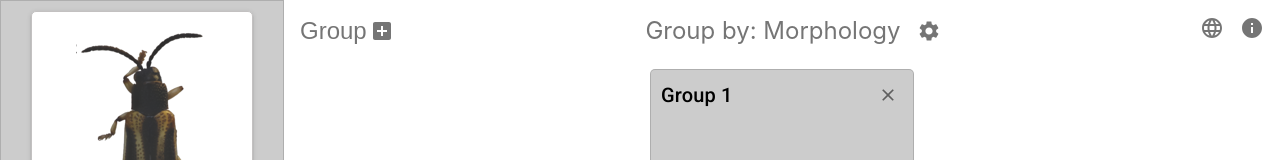
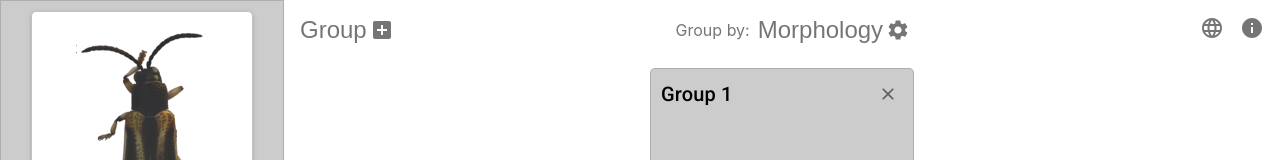
Before and after one commit to ocelots-rcn/EcoSort, a React (Create React App) app: page / in a window 1280 px wide. Shown: the top 160 px of the page. Built offline with nearby package versions, Linux system fonts and the light colour scheme.

Commit message:
combine text and icon in GroupBy button

```diff
--- a/src/header/Grouping.js
+++ b/src/header/Grouping.js
@@ -21,11 +21,10 @@ const Grouping = () => {
   const { currentGrouping, groupings, setCurrentGrouping } = useDataContext();
 
   return <Box sx={{display: 'flex', flexDirection: 'row'}}>
-    <Box sx={{padding: '8px 8px 8px 0px', fontSize: '1.5rem', color: 'rgba(0, 0, 0, 0.54)'}}>
-      {translation.groupBy} {groupings[currentGrouping] && translateBlock(groupings[currentGrouping].label)}
-    </Box>
+    <Box sx={{alignContent: 'center', color: 'rgba(0, 0, 0, 0.54)'}}>{translation.groupBy}</Box>
     <Tooltip title={translation.selectGrouping}>
-      <IconButton onClick={() => setOpen(true)}>
+      <IconButton onClick={() => setOpen(true)} sx={{borderRadius: '3px'}}>
+       <Box sx={{paddingRight: '0.2rem', }}>{groupings[currentGrouping] && translateBlock(groupings[currentGrouping].label)}</Box>
         <Settings />
       </IconButton>
     </Tooltip>
```
